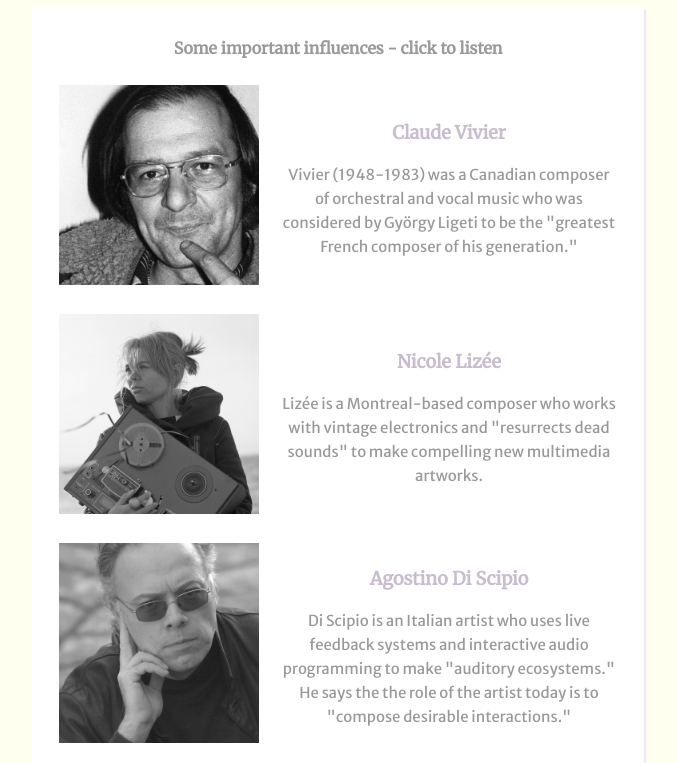
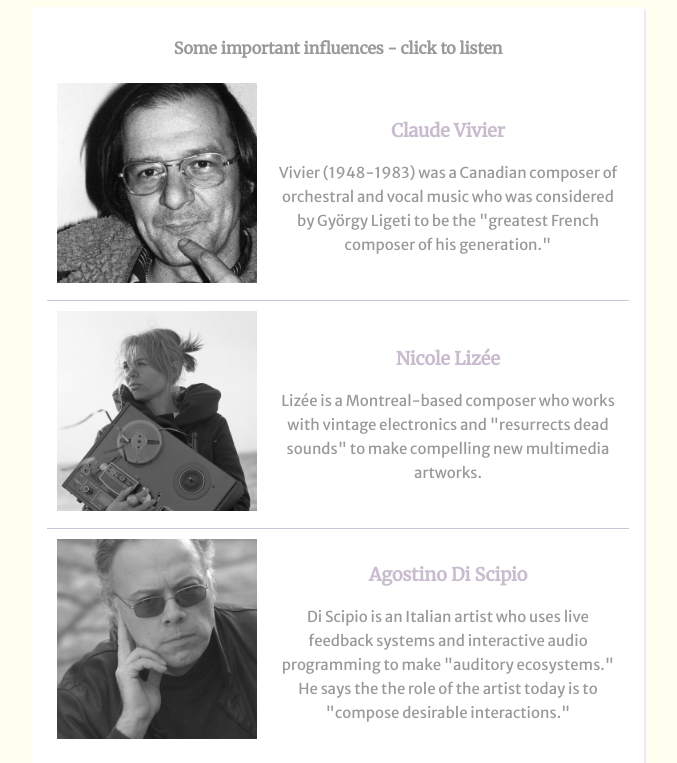
Before and after one commit to jamiecwebber/profile, a plain HTML site: page index.html in a window 1280 px wide. Shown: the part 573-1336 px from the top of the page, without its empty margins (302-979 px from the left). Drawn offline with Linux system fonts and the light colour scheme.

Commit message:
made some small adjustments

```diff
--- a/index.html
+++ b/index.html
@@ -40,7 +40,7 @@
 
 				<table>
 					<tbody>
-						<tr>
+						<tr class="bottom-border">
 							<td>
 								<a href="https://www.youtube.com/watch?v=KhDjUzapdgg" target="_blank"><img src="images/vivier.jpg" alt="Claude Vivier"></a>
 							</td>
@@ -49,7 +49,7 @@
 								<p>Vivier (1948-1983) was a Canadian composer of orchestral and vocal music who was considered by György Ligeti to be the "greatest French composer of his generation."</p>
 							</td>
 						</tr>
-						<tr>
+						<tr class="bottom-border">
 							<td>
 								<a href="https://www.youtube.com/watch?v=7pq8Pxz1rlM&list=PL4drAvWR7SFYFMydVHNApWNoMMuMhgAGa" target="_blank"><img src="images/lizée.jpg" alt="Nicole Lizée"></a>
 							</td>
--- a/style.css
+++ b/style.css
@@ -66,10 +66,15 @@ a:hover {
 	color: #CBC5D9;
 }
 
-ul {
-	list-style: none;
+table {
+	border-collapse: collapse;
 }
 
 td {
 	padding: 10px;
 }
+
+tr.bottom-border td {
+	position: relative;
+	border-bottom: 1px solid #CBC5D9;
+}
```
